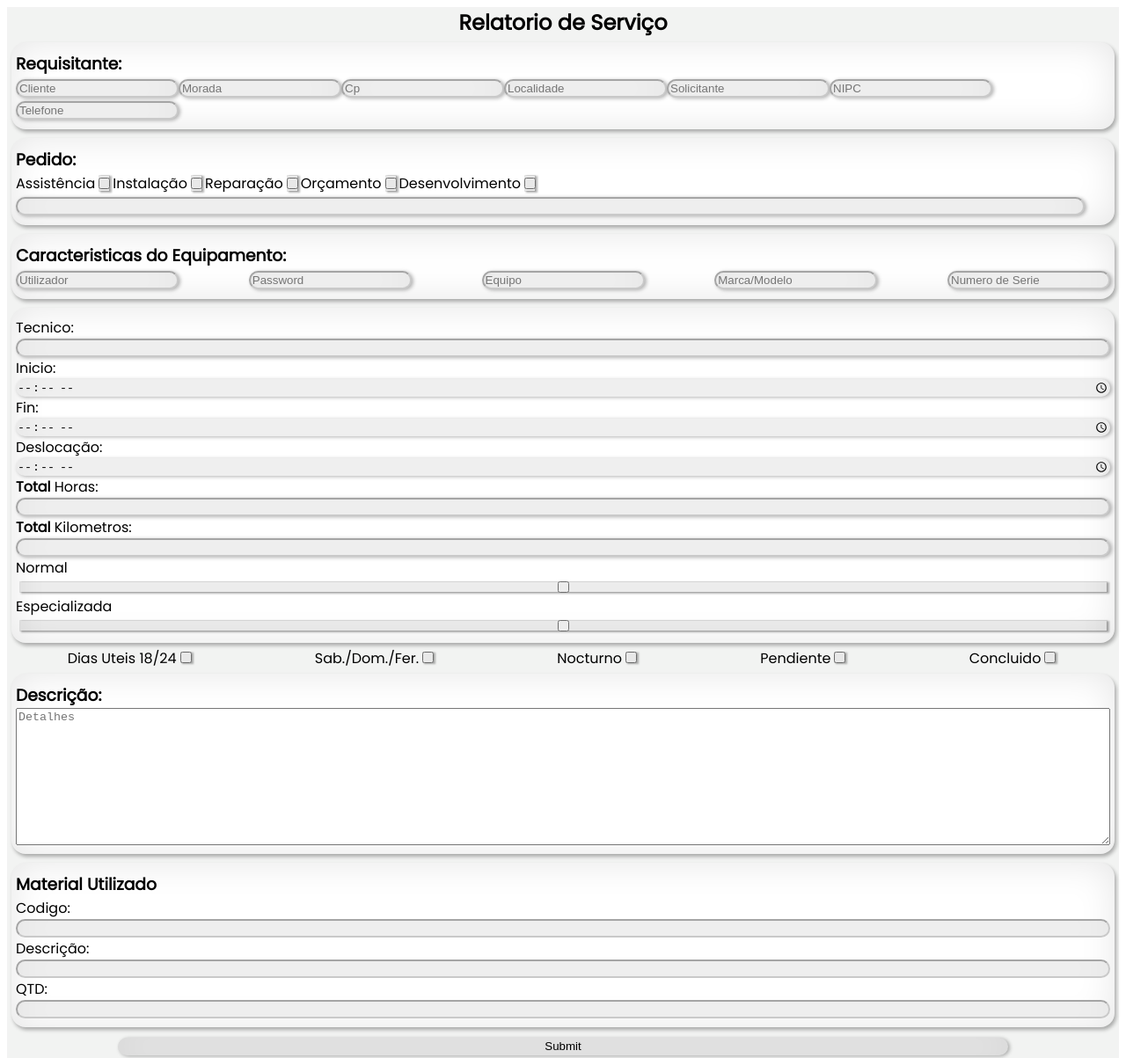
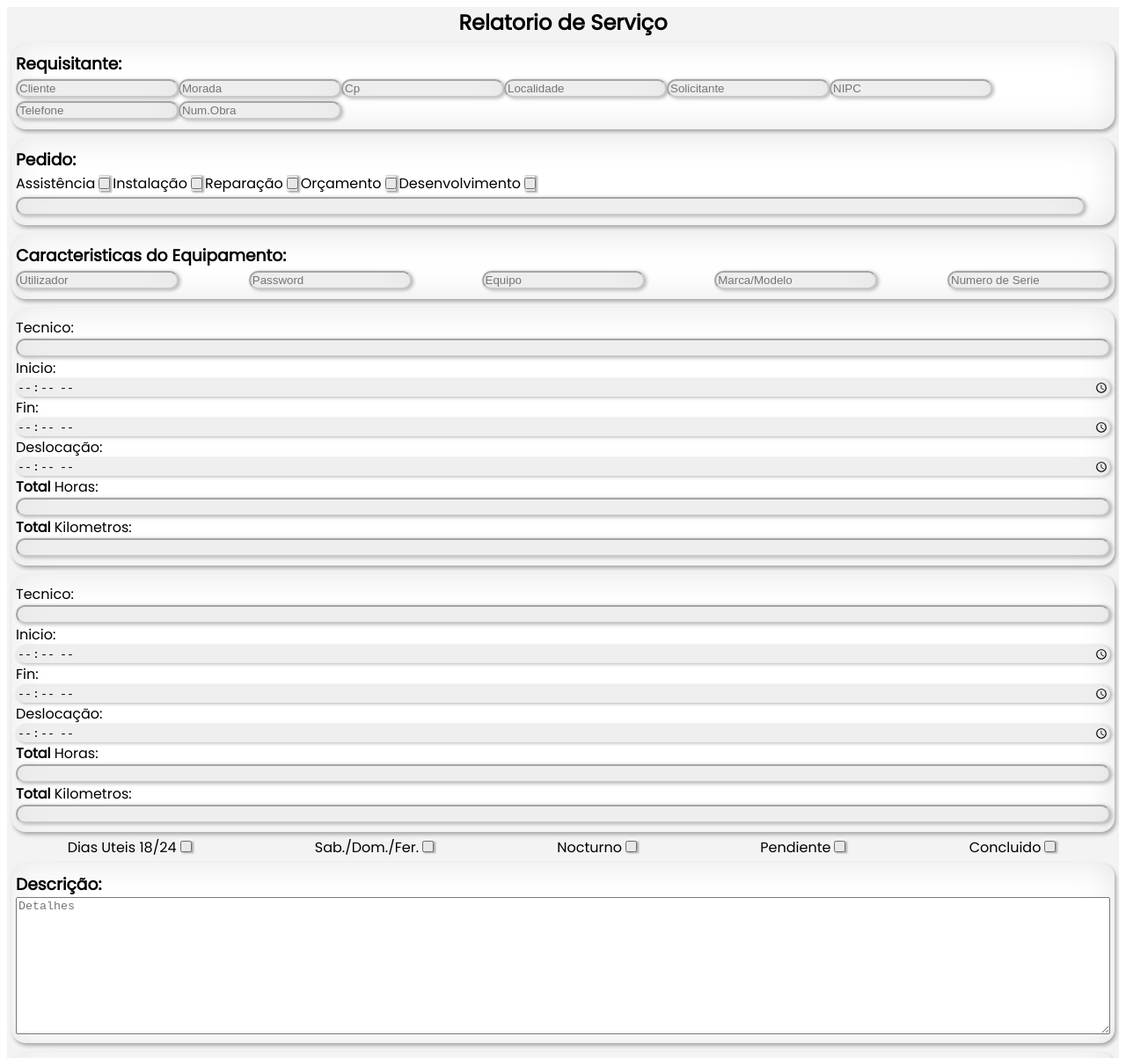
Before and after one commit to gandroide/formularioRelatorio, a Gatsby site: page /components/formularioDeServicio in a window 1280 px wide. Shown: the top 1203 px of the page at 88% size. Built offline with nearby package versions, Linux system fonts and the light colour scheme; Gatsby itself is replaced by a stand-in of ours.

Commit message:
nueva ficha y alteraciones del formulario

```diff
--- a/src/pages/components/formularioDeServicio.js
+++ b/src/pages/components/formularioDeServicio.js
@@ -7,6 +7,7 @@ import {recuadro2} from './style.module.scss'
 import {equipo} from './style.module.scss'
 import {recuadro3} from './style.module.scss'
 import {ficha} from './style.module.scss'
+import {ficha2} from './style.module.scss'
 import {descript} from './style.module.scss'
 import {material} from './style.module.scss'
 import {horas} from './style.module.scss'
@@ -21,6 +22,7 @@ class Relatorio extends Component {
         solicitante: null,
         nipc: null,
         telefone: null,
+        numeroObra: null,
         asistencia: null,
         instalacion: null,
         reparacion: null,
@@ -38,8 +40,12 @@ class Relatorio extends Component {
         deslocacion: null,
         totalHoras: null,
         totalKilometros: null,
-        normal: null,
-        especializada: null,
+        tecnico2: null,
+        horaInicio2: null,
+        horaFin2: null,
+        deslocacion2: null,
+        totalHoras2: null,
+        totalKilometros2: null,
         diasUtiles: null,
         sabDomFer: null,
         nocturno: null,
@@ -94,6 +100,10 @@ class Relatorio extends Component {
                                 <div>
                                     <label htmlFor="telefone"></label>
                                     <input type="text" id="telefone" placeholder="Telefone" onChange={this.handleChange} name="telefone"></input>
+                                </div>
+                                <div>
+                                    <label htmlFor="numeroObra"></label>
+                                    <input type="text" id="numeroObra" placeholder="Num.Obra" onChange={this.handleChange} name="numeroObra"></input>
                                 </div>
                             </div>
                     </div>
@@ -156,11 +166,23 @@ class Relatorio extends Component {
                         <input type="number" id="totalHoras" onChange={this.handleChange} name="totalHoras"></input>
                         <label htmlFor="totalKilometros"><strong>Total</strong> Kilometros:</label>
                         <input type="number" id="totalKilometros" onChange={this.handleChange} name="totalKilometros"></input>
-                        <label htmlFor="normal">Normal</label>
-                        <input type="checkbox" id="normal" onChange={this.handleChange} name="normal"></input>
-                        <label htmlFor="especializada">Especializada</label>
-                        <input type="checkbox" id="especializada" onChange={this.handleChange} name="especializada"></input>
                     </div>
+
+                    <div className={ficha2}>
+                        <label htmlFor="tecnico2">Tecnico:</label>
+                        <input type="text" id="tecnico2" onChange={this.handleChange} name="tecnico2"/>
+                        <label htmlFor="horaInicio2">Inicio:</label>
+                        <input type="time" id="horaInicio2" onChange={this.handleChange} name="horaInicio2"/>
+                        <label htmlFor="horaFin2">Fin:</label>
+                        <input type="time" id="horaFin2" onChange={this.handleChange} name="horaFin2"/>
+                        <label htmlFor="deslocacion2">Deslocação:</label>
+                        <input type="time" id="deslocacion2" onChange={this.handleChange} name="deslocacion2"></input>
+                        <label htmlFor="totalHoras2"><strong>Total</strong> Horas:</label>
+                        <input type="number" id="totalHoras2" onChange={this.handleChange} name="totalHoras2"></input>
+                        <label htmlFor="totalKilometros2"><strong>Total</strong> Kilometros:</label>
+                        <input type="number" id="totalKilometros2" onChange={this.handleChange} name="totalKilometros2"></input>
+                    </div>
+
 
                     <div className={horas}>
                         <div>
@@ -199,7 +221,7 @@ class Relatorio extends Component {
                         <label htmlFor="qtd">QTD:</label>
                         <input type="text" id="qtd" onChange={this.handleChange} name="qtd"/>
                     </div>
-                    <button>Submit</button>
+                    <button>Enviar</button>
                 </form>
             </div>
         )
--- a/src/pages/components/style.module.scss
+++ b/src/pages/components/style.module.scss
@@ -156,6 +156,52 @@
       }
 
 }
+
+.ficha2 {
+    display: flex;
+    flex-direction: column;
+    margin: 5px;
+    padding: 5px;
+    padding-top: 10px;
+    padding-bottom: 10px;
+    border-radius: 1em;
+    background: white;
+    box-shadow:2px 3px 4px rgba(0, 0, 0, 0.3), 0 0 40px rgba(0, 0, 0, 0.1) inset;
+
+    input[type=text] {
+        background-color: white;
+        color: black;
+        border-radius: 1em;
+        border-color: rgba(128, 128, 128, 0.425);
+        box-shadow:2px 1px 4px rgba(0, 0, 0, 0.3), 0 0 40px rgba(0, 0, 0, 0.1) inset;
+      }
+
+      input[type=time] {
+        background-color: white;
+        color: black;
+        border-radius: 1em;
+        border: none;
+        box-shadow:2px 1px 4px rgba(0, 0, 0, 0.3), 0 0 40px rgba(0, 0, 0, 0.1) inset;
+      }
+
+      input[type=number] {
+        background-color: white;
+        color: black;
+        border-radius: 1em;
+        border-color: rgba(128, 128, 128, 0.425);
+        box-shadow:2px 1px 4px rgba(0, 0, 0, 0.3), 0 0 40px rgba(0, 0, 0, 0.1) inset;
+      }
+
+      input[type=checkbox] {
+        background-color: white;
+        color: black;
+        border-radius: 1em;
+        border: none;
+        box-shadow:2px 1px 2px rgba(0, 0, 0, 0.3), 0 0 40px rgba(0, 0, 0, 0.1) inset;
+      }
+
+}
+
 .horas {
     display: flex;
     flex-wrap: wrap;
```
